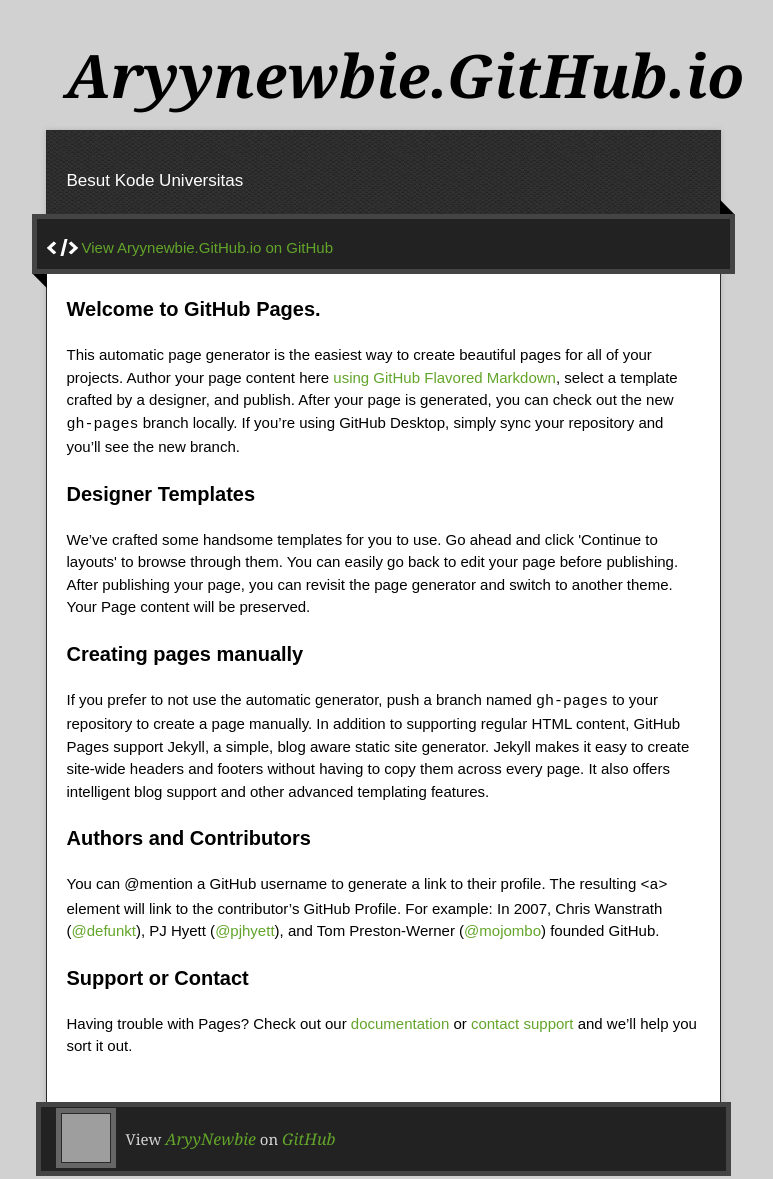
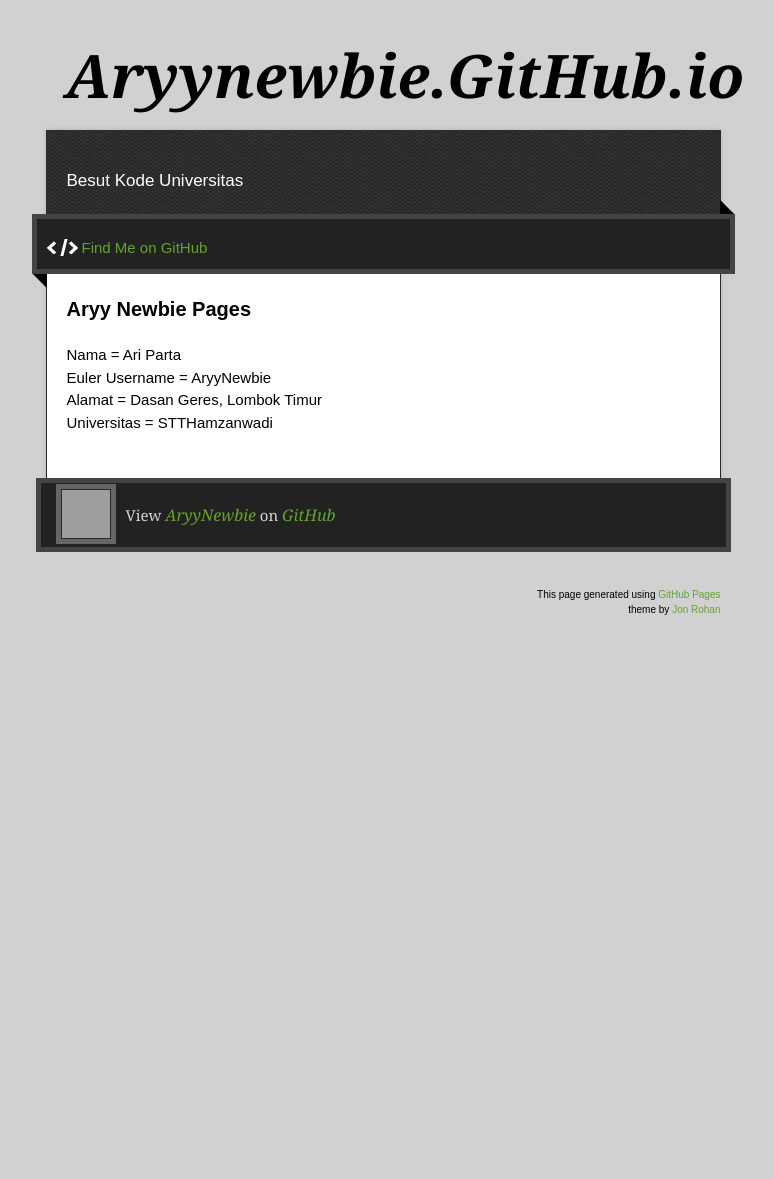
Before and after one commit to AryyNewbie/Aryynewbie.github.io, a plain HTML site: page index.html in a window 1280 px wide. Shown: the top 1179 px of the page, without its empty margins (257-1030 px from the left). After the commit the page ends 800 px from the top, so only its background shows below. Drawn offline with nearby package versions, Linux system fonts and the light colour scheme; grey boxes are pictures that could not be loaded.

Commit message:
Update index.html

```diff
--- a/index.html
+++ b/index.html
@@ -29,35 +29,18 @@
       <div id="main" role="main">
         <div class="download-bar">
         <div class="inner">
-          <a href="https://github.com/AryyNewbie" class="code">View Aryynewbie.GitHub.io on GitHub</a>
+          <a href="https://github.com/AryyNewbie" class="code">Find Me on GitHub</a>
         </div>
         <span class="blc"></span><span class="trc"></span>
         </div>
         <article class="markdown-body">
           <h3>
-<a id="welcome-to-github-pages" class="anchor" href="#welcome-to-github-pages" aria-hidden="true"><span aria-hidden="true" class="octicon octicon-link"></span></a>Welcome to GitHub Pages.</h3>
-
-<p>This automatic page generator is the easiest way to create beautiful pages for all of your projects. Author your page content here <a href="https://guides.github.com/features/mastering-markdown/">using GitHub Flavored Markdown</a>, select a template crafted by a designer, and publish. After your page is generated, you can check out the new <code>gh-pages</code> branch locally. If you’re using GitHub Desktop, simply sync your repository and you’ll see the new branch.</p>
-
-<h3>
-<a id="designer-templates" class="anchor" href="#designer-templates" aria-hidden="true"><span aria-hidden="true" class="octicon octicon-link"></span></a>Designer Templates</h3>
-
-<p>We’ve crafted some handsome templates for you to use. Go ahead and click 'Continue to layouts' to browse through them. You can easily go back to edit your page before publishing. After publishing your page, you can revisit the page generator and switch to another theme. Your Page content will be preserved.</p>
-
-<h3>
-<a id="creating-pages-manually" class="anchor" href="#creating-pages-manually" aria-hidden="true"><span aria-hidden="true" class="octicon octicon-link"></span></a>Creating pages manually</h3>
-
-<p>If you prefer to not use the automatic generator, push a branch named <code>gh-pages</code> to your repository to create a page manually. In addition to supporting regular HTML content, GitHub Pages support Jekyll, a simple, blog aware static site generator. Jekyll makes it easy to create site-wide headers and footers without having to copy them across every page. It also offers intelligent blog support and other advanced templating features.</p>
-
-<h3>
-<a id="authors-and-contributors" class="anchor" href="#authors-and-contributors" aria-hidden="true"><span aria-hidden="true" class="octicon octicon-link"></span></a>Authors and Contributors</h3>
-
-<p>You can @mention a GitHub username to generate a link to their profile. The resulting <code>&lt;a&gt;</code> element will link to the contributor’s GitHub Profile. For example: In 2007, Chris Wanstrath (<a href="https://github.com/defunkt" class="user-mention">@defunkt</a>), PJ Hyett (<a href="https://github.com/pjhyett" class="user-mention">@pjhyett</a>), and Tom Preston-Werner (<a href="https://github.com/mojombo" class="user-mention">@mojombo</a>) founded GitHub.</p>
-
-<h3>
-<a id="support-or-contact" class="anchor" href="#support-or-contact" aria-hidden="true"><span aria-hidden="true" class="octicon octicon-link"></span></a>Support or Contact</h3>
-
-<p>Having trouble with Pages? Check out our <a href="https://help.github.com/pages">documentation</a> or <a href="https://github.com/contact">contact support</a> and we’ll help you sort it out.</p>
+<a id="welcome-to-github-pages" class="anchor" href="#welcome-to-github-pages" aria-hidden="true"><span aria-hidden="true" class="octicon octicon-link"></span></a>Aryy Newbie Pages</h3>
+<p>Nama = Ari Parta<br />
+  Euler Username = AryyNewbie<br />
+  Alamat = Dasan Geres, Lombok Timur<br />
+  Universitas = STTHamzanwadi
+          </p>
         </article>
       </div>
     </div>
```
